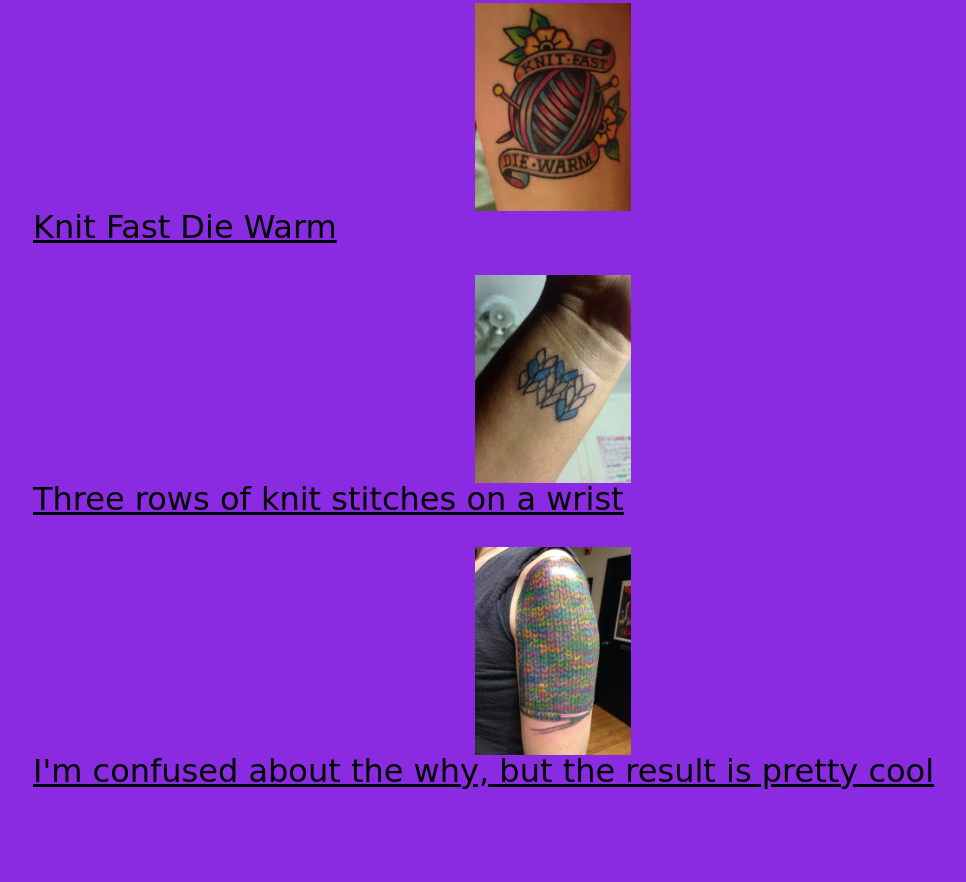
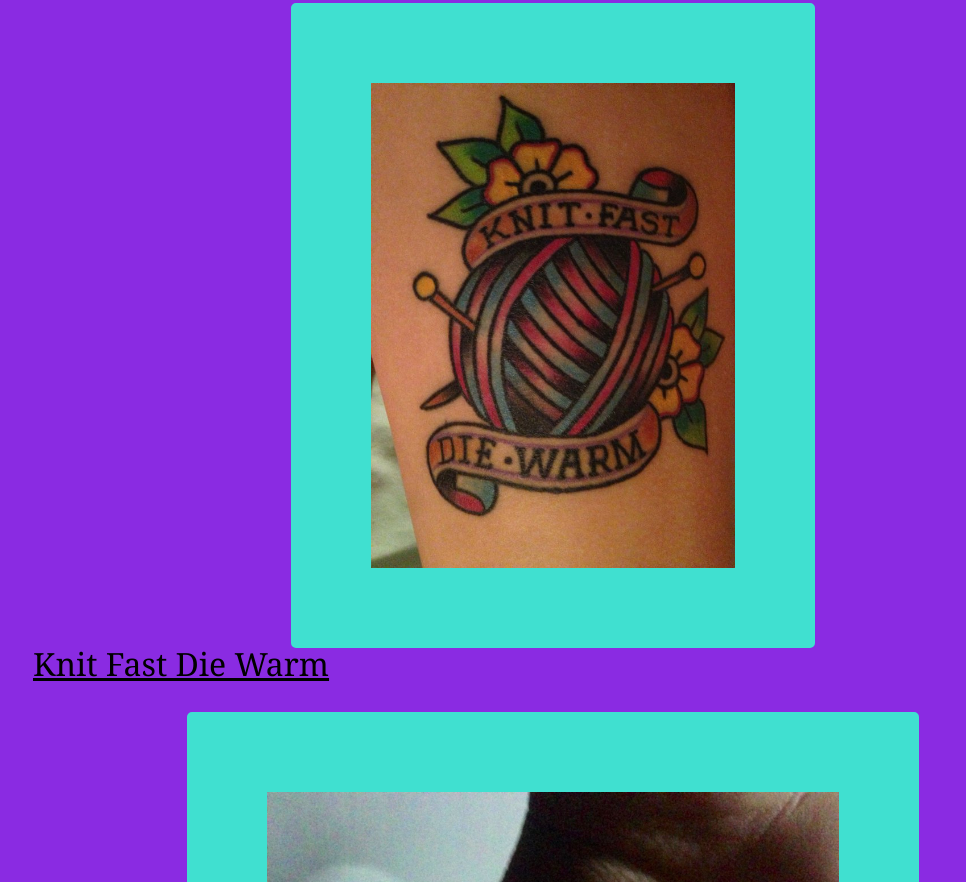
Before and after one commit to alsleaders/my--hobbies, a website: page public/index3.html in a window 1280 px wide. Shown: the part 1258-2140 px from the top of the page, without its empty margins (87-1053 px from the left). Drawn offline with Linux system fonts and the light colour scheme; a web font is replaced by a local one.

Commit message:
probably done

```diff
--- a/public/index3.html
+++ b/public/index3.html
@@ -35,7 +35,7 @@
       <figure class="hoverboad">
         <img id="whywould" src="Why would anyone choose this.jpg" />
         <figcaption>
-          I'm confused about the why, but the result is pretty cool
+          I'm confused about the why but the result is pretty cool
         </figcaption>
       </figure>
     </div>
--- a/public/screen.css
+++ b/public/screen.css
@@ -114,25 +114,32 @@ img {
   display: block;
   margin-left: auto;
   margin-right: auto;
+  border: 5rem solid turquoise;
+  border-radius: 5px;
 }
 
 #knitfast {
-  max-width: 15%;
+  max-width: 35%;
 }
 #knitfast:hover {
   opacity: 0.5;
 }
 
 #knitwrist {
-  max-width: 15%;
+  max-width: 55%;
 }
-#knitwristhover {
+#knitwrist:hover {
   opacity: 0.5;
 }
 
 #whywould {
-  max-width: 15%;
+  max-width: 55%;
 }
-#whywouldhover {
+#whywould:hover {
   opacity: 0.5;
 }
+
+figcaption {
+  font-family: Georgia, 'Times New Roman', Times, serif;
+  font-size: 2rem;
+}
```
Also changed, not shown: public/index.html (+1 -1 lines).
